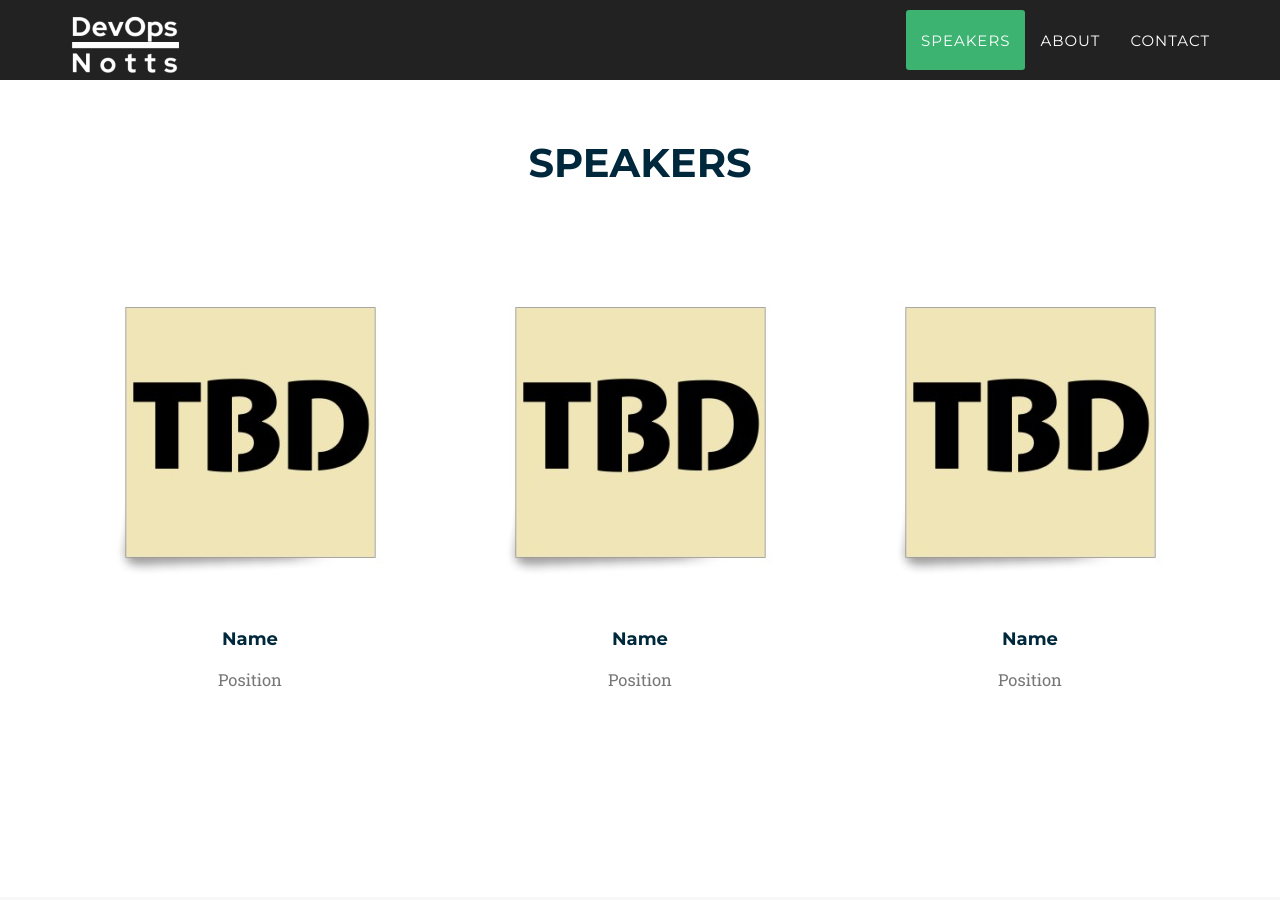
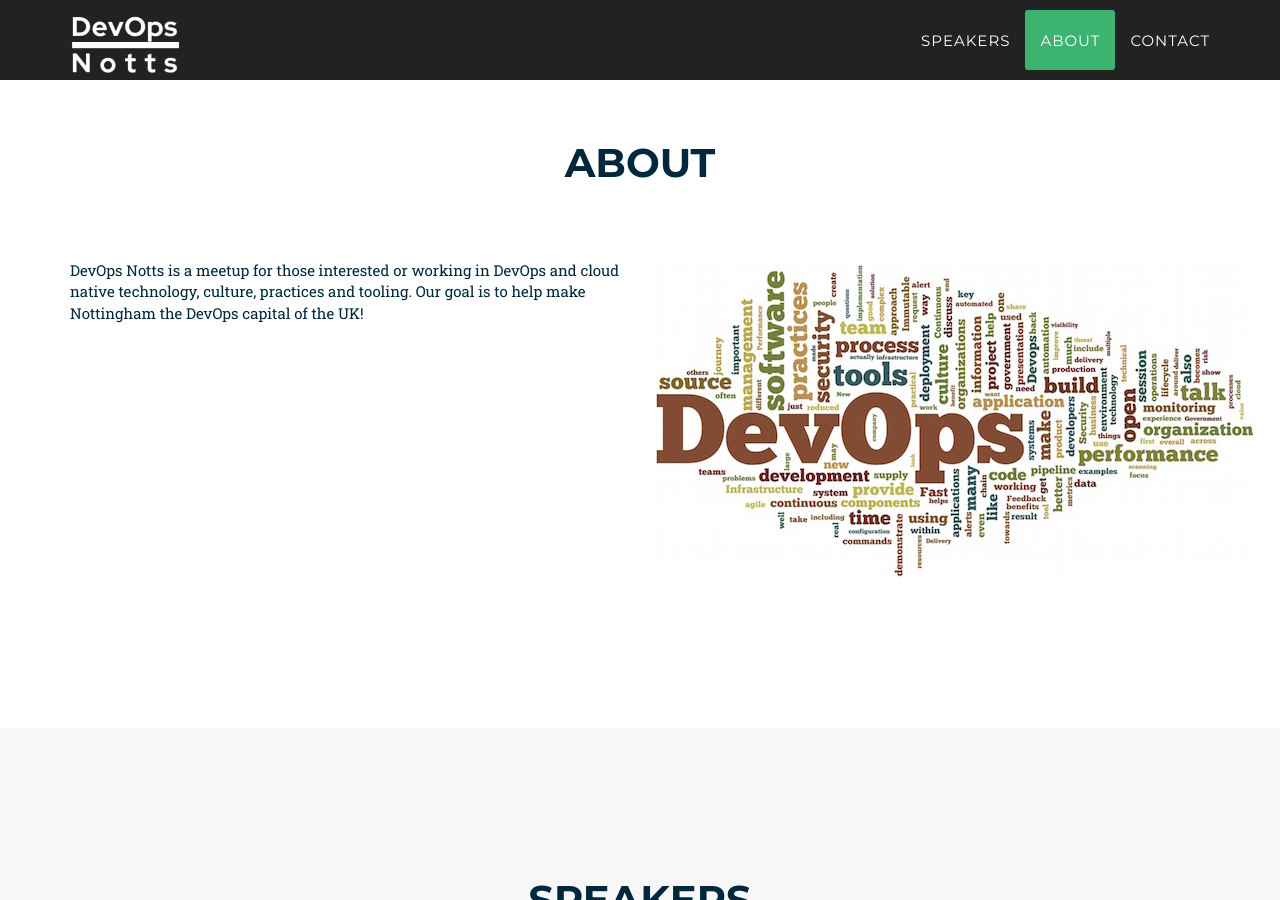
Before and after one commit to devopsnotts/devopsnotts.github.io, a Jekyll site: the page built from index.html, in a window 1280 px wide and 900 px high, scrolled down 909 px. Built offline with Jekyll 4.4.1, drawn with Linux system fonts in a browser that asks for light colours; nearby versions of some CDN libraries; some web fonts are replaced; some of the changed text lies outside the part shown.

Commit message:
reordering sections

```diff
--- a/_includes/2017_data/about.html
+++ b/_includes/2017_data/about.html
@@ -1,5 +1,5 @@
 <!-- About Section -->
-<section id="about" class="bg-light-gray">
+<section id="about">
         <div class="container">
             <div class="row">
                 <div class="col-lg-12 text-center">
--- a/_includes/2017_data/speakers.html
+++ b/_includes/2017_data/speakers.html
@@ -1,5 +1,5 @@
 <!-- Portfolio Grid Section -->
-    <section id="speakers">
+    <section id="speakers" class="bg-light-gray">
         <div class="container">
             <div class="row">
                 <div class="col-lg-12 text-center">
--- a/_layouts/2017_home.html
+++ b/_layouts/2017_home.html
@@ -20,8 +20,8 @@
         </div>
     </header>
 
+    {% include 2017_data/about.html %}
     {% include 2017_data/speakers.html %}
-    {% include 2017_data/about.html %}
     {% include 2017_data/intro.html %}
     {% include 2017_data/sponsors.html %}
     {% include 2016_data/contact.html %}
```
